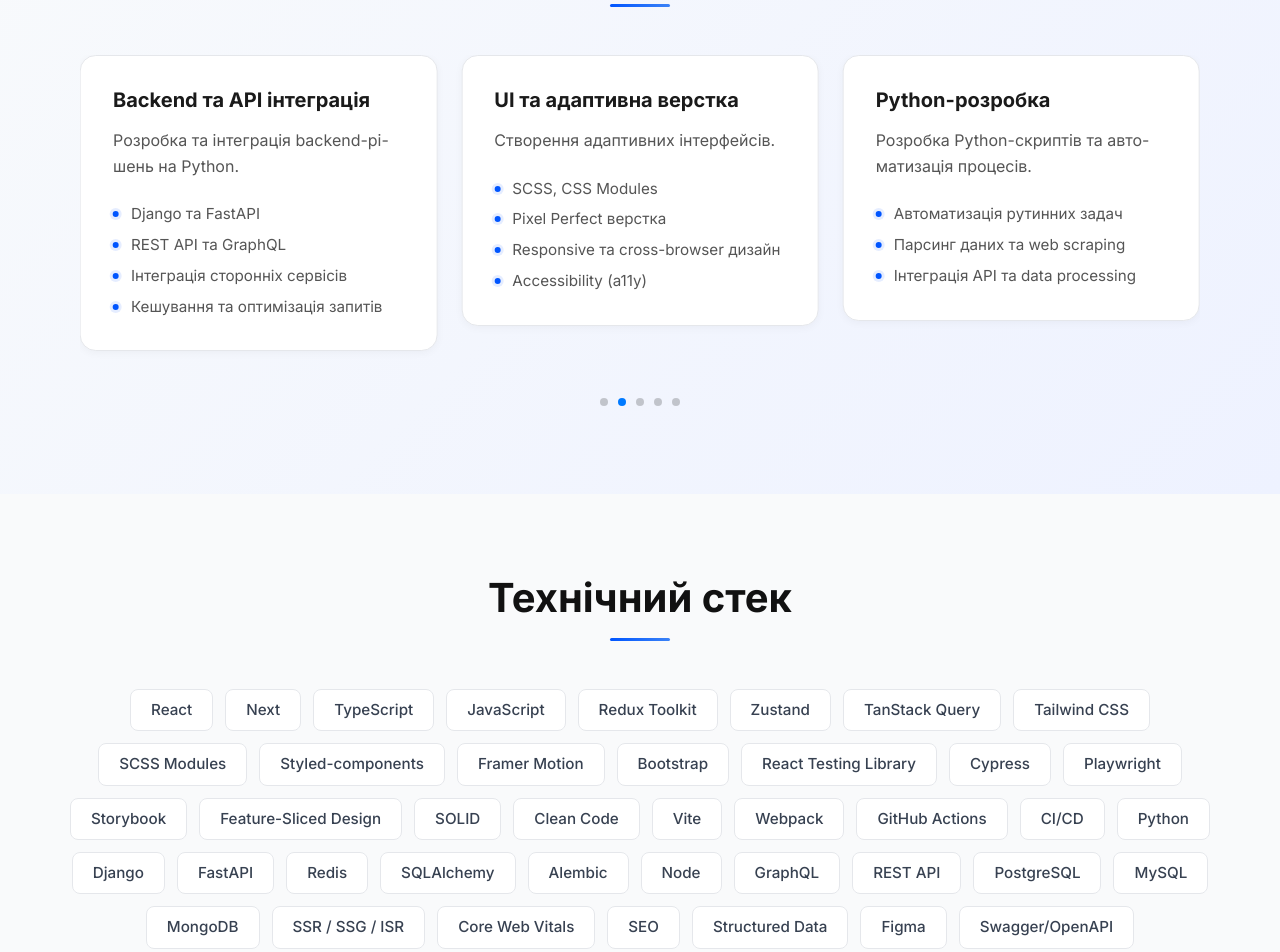
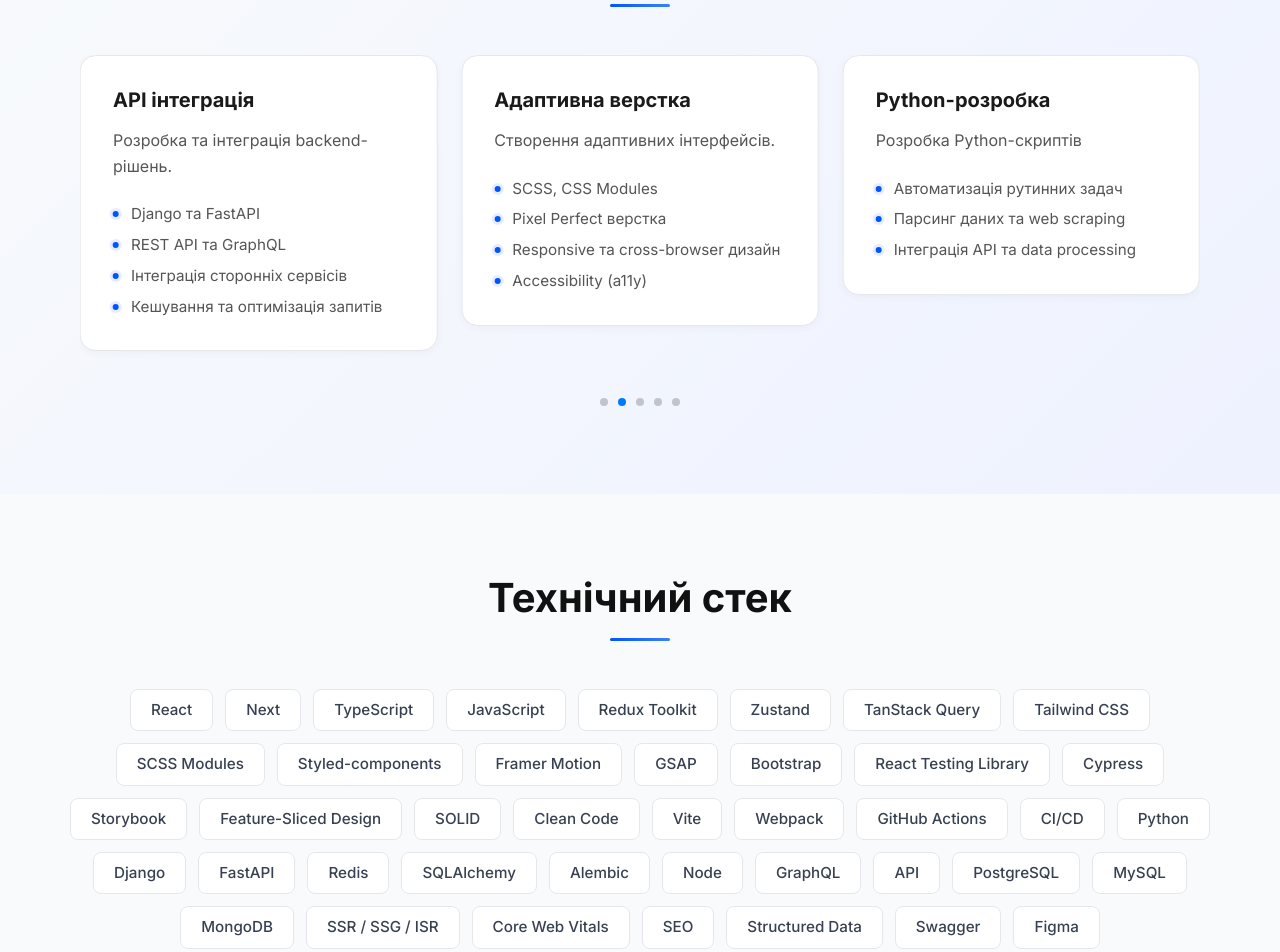
Before and after one commit to alexdolya08170-web/routers, a React (Vite) app: page /about in a window 1280 px wide. Shown: the part 940-1892 px from the top of the page. Built offline with nearby package versions, Linux system fonts and the light colour scheme.

Commit message:
Update page

```diff
--- a/src/routes/about.tsx
+++ b/src/routes/about.tsx
@@ -27,7 +27,7 @@
 const SERVICES_DATA: ServiceItem[] = [
   {
     id: 1,
-    title: 'Розробка SPA та SSR',
+    title: 'Розробка',
     description: 'Розробка SPA та SSR додатків на React або Next.',
     features: [
       'Feature-Sliced Design архітектура',
@@ -38,8 +38,8 @@
   },
   {
     id: 2,
-    title: 'Backend та API інтеграція',
-    description: 'Розробка та інтеграція backend-рішень на Python.',
+    title: 'API інтеграція',
+    description: 'Розробка та інтеграція backend-рішень.',
     features: [
       'Django та FastAPI',
       'REST API та GraphQL',
@@ -49,7 +49,7 @@
   },
   {
     id: 3,
-    title: 'UI та адаптивна верстка',
+    title: 'Адаптивна верстка',
     description: 'Створення адаптивних інтерфейсів.',
     features: [
       'SCSS, CSS Modules',
@@ -61,7 +61,7 @@
   {
     id: 4,
     title: 'Python-розробка',
-    description: 'Розробка Python-скриптів та автоматизація процесів.',
+    description: 'Розробка Python-скриптів',
     features: [
       'Автоматизація рутинних задач',
       'Парсинг даних та web scraping',
@@ -164,12 +164,12 @@
 const SKILLS_LIST = [
   'React', 'Next', 'TypeScript', 'JavaScript', 'Redux Toolkit', 'Zustand',
   'TanStack Query', 'Tailwind CSS', 'SCSS Modules', 'Styled-components',
-  'Framer Motion', 'Bootstrap', 'React Testing Library', 'Cypress', 'Playwright',
+  'Framer Motion', 'GSAP', 'Bootstrap', 'React Testing Library', 'Cypress',
   'Storybook', 'Feature-Sliced Design', 'SOLID', 'Clean Code', 'Vite', 'Webpack',
   'GitHub Actions', 'CI/CD', 'Python', 'Django', 'FastAPI', 'Redis',
-  'SQLAlchemy', 'Alembic', 'Node', 'GraphQL', 'REST API', 'PostgreSQL',
+  'SQLAlchemy', 'Alembic', 'Node', 'GraphQL', 'API', 'PostgreSQL',
   'MySQL', 'MongoDB', 'SSR / SSG / ISR', 'Core Web Vitals', 'SEO',
-  'Structured Data', 'Figma', 'Swagger/OpenAPI',
+  'Structured Data', 'Swagger', 'Figma'
 ];
 
 function AboutPage() {
```
